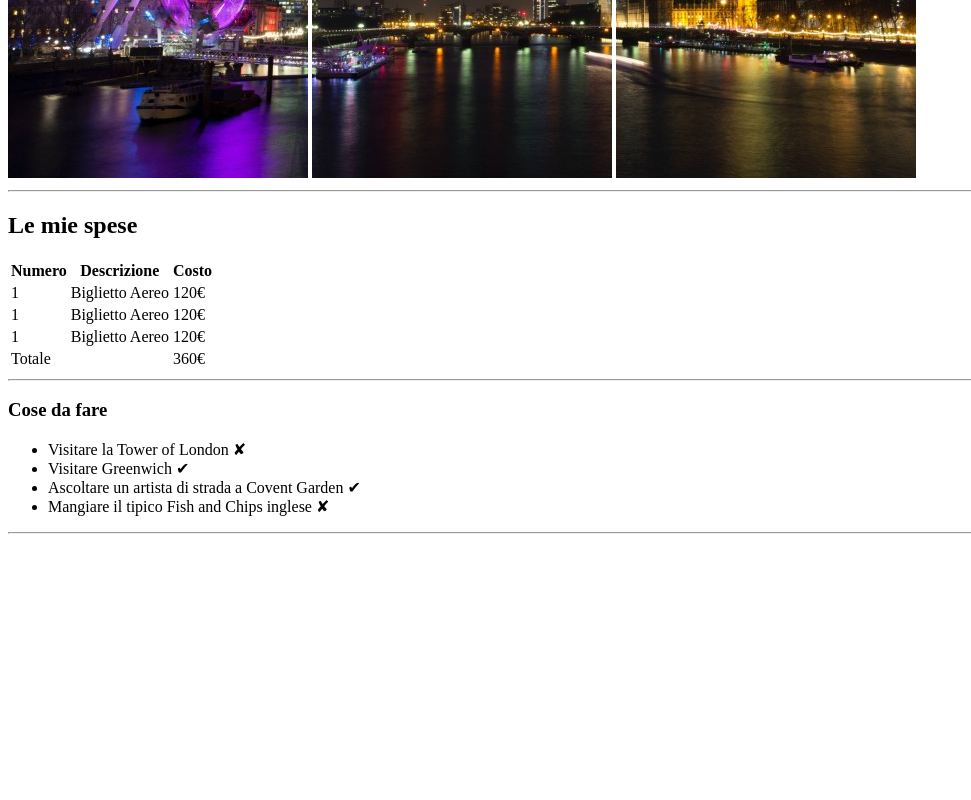
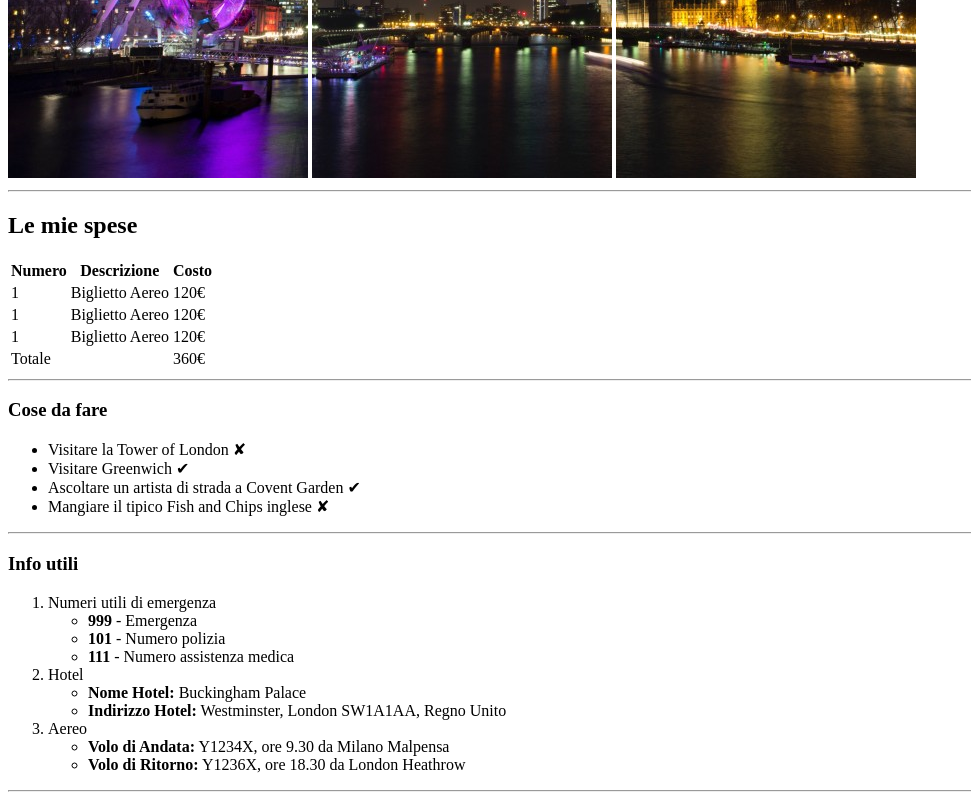
Before and after one commit to MicheleSantoro20/html-london-trip, a plain HTML site: page index.html in a window 1280 px wide. Shown: the part 502-1302 px from the top of the page, without its empty margins (0-971 px from the left). Before the commit the page ends 1044 px from the top, so only its background shows below. Drawn offline with Linux system fonts and the light colour scheme.

Commit message:
Completato step "Info Utili"

```diff
--- a/index.html
+++ b/index.html
@@ -76,6 +76,33 @@
 
         <hr>
 
+        <h3>Info utili</h3>
+            <ol>
+                <li>Numeri utili di emergenza
+                    <ul>
+                        <li><strong>999</strong> - Emergenza</li>
+                        <li><strong>101</strong> - Numero polizia</li>
+                        <li><strong>111</strong> - Numero assistenza medica</li>
+                    </ul>
+                </li>
+
+                <li>Hotel
+                    <ul>
+                        <li><strong>Nome Hotel:</strong> Buckingham Palace</li>
+                        <li><strong>Indirizzo Hotel:</strong> Westminster, London SW1A1AA, Regno Unito</li>
+                    </ul>
+                </li>
+
+                <li>Aereo
+                    <ul>
+                        <li><strong>Volo di Andata:</strong> Y1234X, ore 9.30 da Milano Malpensa</li>
+                        <li><strong>Volo di Ritorno:</strong> Y1236X, ore 18.30 da London Heathrow</li>
+                    </ul>
+                </li>
+            </ol>
+
+            <hr>
+
 
     </main>
     <!--Fine Main-->
```
